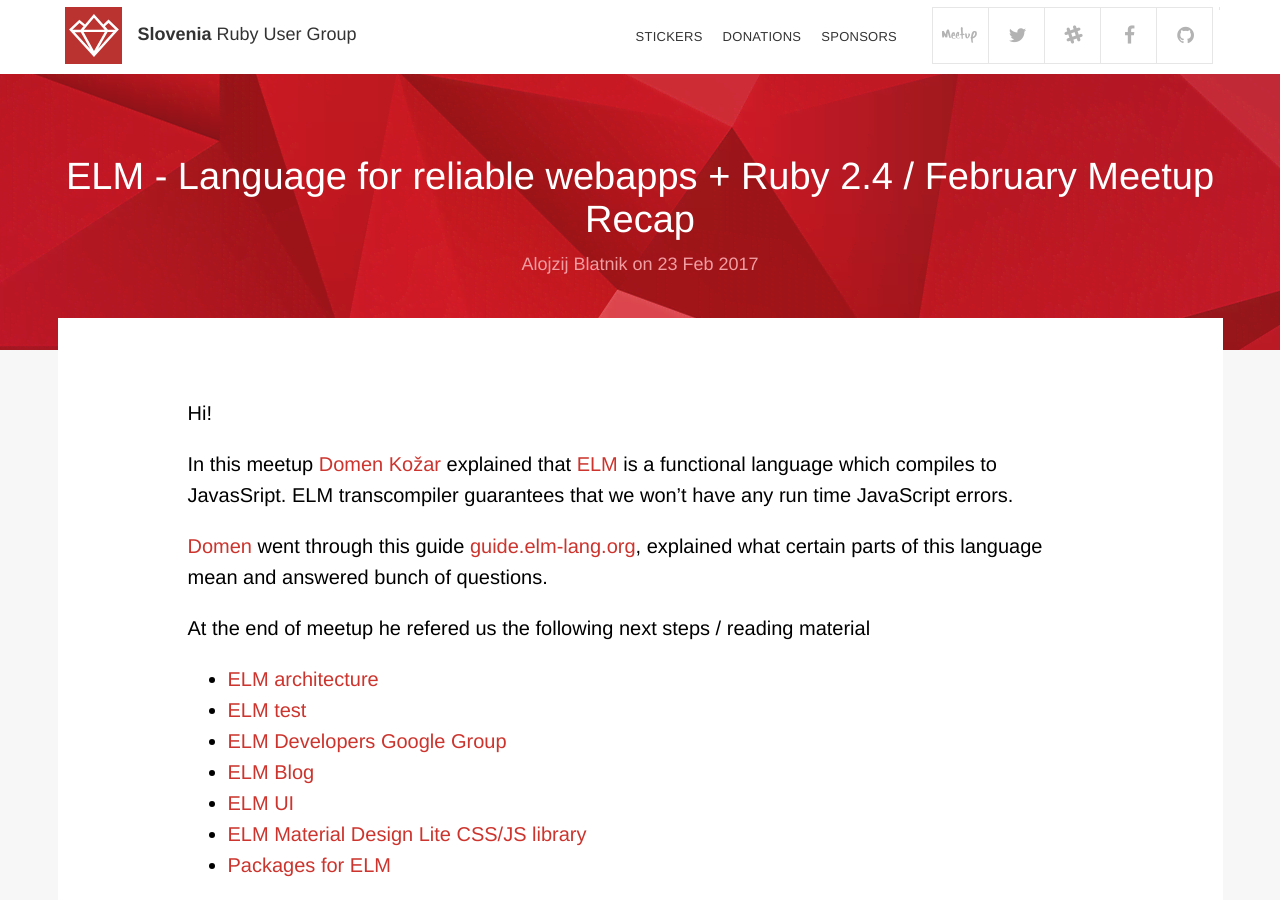
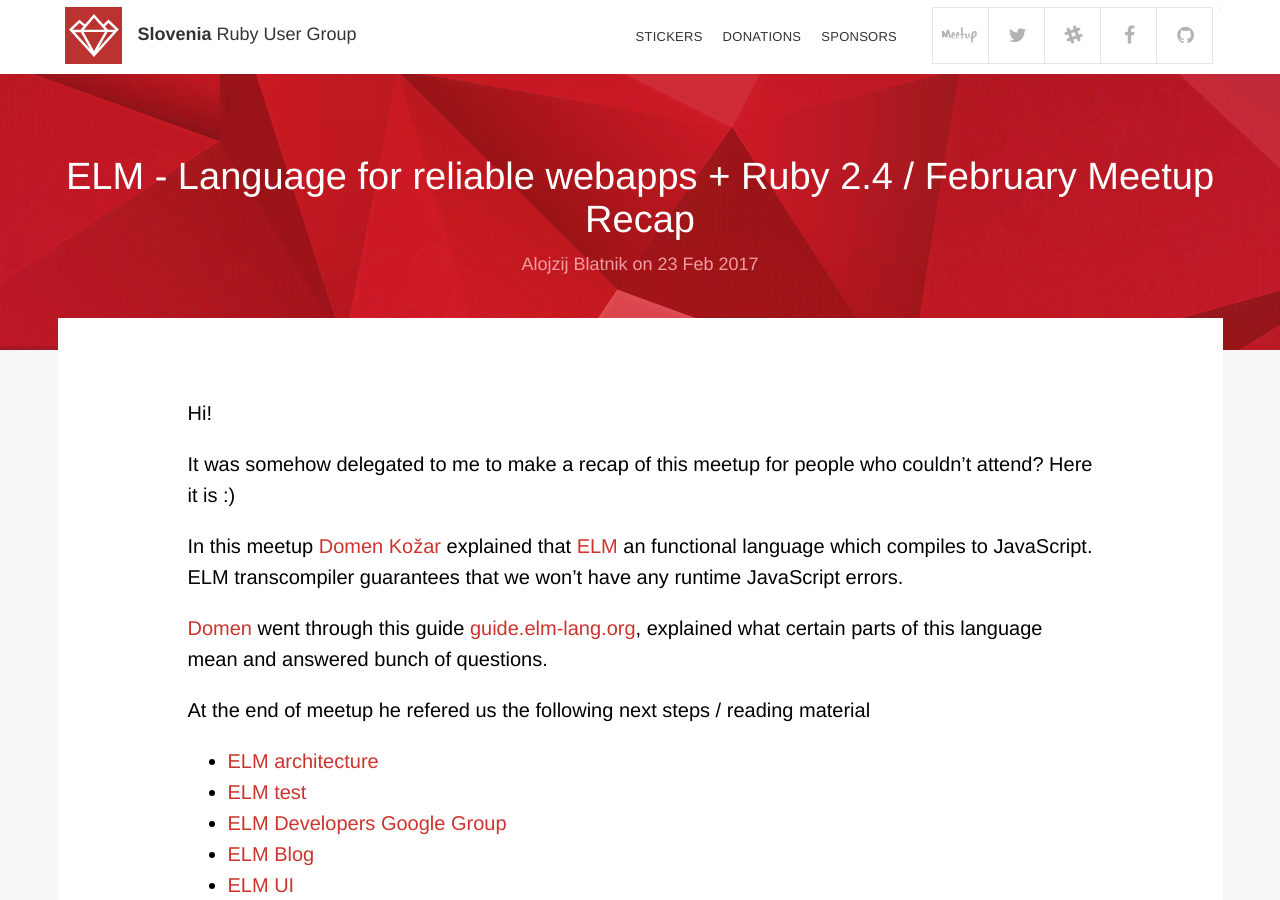
Before and after one commit to RubySlovenia/RubySlovenia.github.io, a Jekyll site: the page built from _posts/2017-02-23-february-meetup-recap.md, in a window 1280 px wide and 900 px high. Built offline with Jekyll 4.4.1, drawn with Linux system fonts in a browser that asks for light colours; nearby versions of some CDN libraries.

Commit message:
Fix a typo (#48)
* Fix a typo

* Another typo. Damn.

```diff
--- a/_posts/2017-02-23-february-meetup-recap.md
+++ b/_posts/2017-02-23-february-meetup-recap.md
@@ -7,7 +7,9 @@
 
 Hi!
 
-In this meetup [Domen Kožar][Domen] explained that [ELM] is a functional language which compiles to JavasSript. ELM transcompiler guarantees that we won't have any run time JavaScript errors.
+It was somehow delegated to me to make a recap of this meetup for people who couldn't attend? Here it is :)
+
+In this meetup [Domen Kožar][Domen] explained that [ELM] an functional language which compiles to JavaScript. ELM transcompiler guarantees that we won't have any runtime JavaScript errors.
 
 [Domen] went through this guide [guide.elm-lang.org](https://guide.elm-lang.org/), explained what certain parts of this language mean and answered bunch of questions.
 
```
